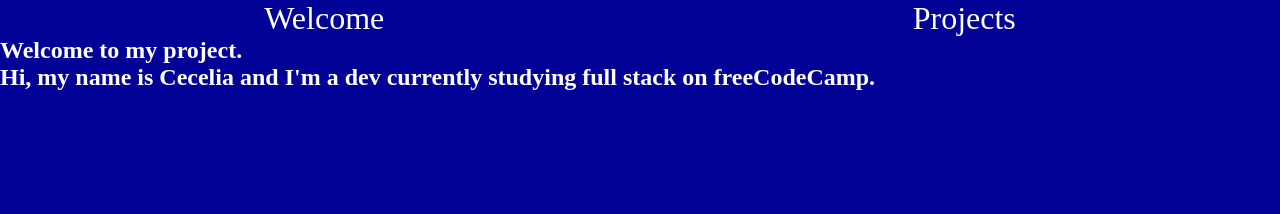
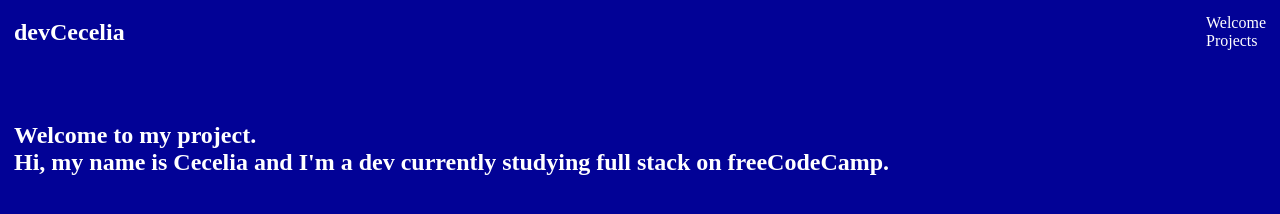
Before and after one commit to ceceliabraswell/freeCodeCamp-Personal-Portfolio, a plain HTML site: page index.html in a window 1280 px wide. Drawn offline with Linux system fonts and the light colour scheme.

Commit message:
Updated CSS
Edited CSS styling for body and header. Deleted nav ul selector

```diff
--- a/index.html
+++ b/index.html
@@ -8,6 +8,7 @@
 </head>
 <body>
     <header>
+        <h2>devCecelia</h2>
         <nav id="navbar">
             <ul>
                 <li href="#welcome">Welcome</li>
--- a/style.css
+++ b/style.css
@@ -9,19 +9,16 @@
 body {
     background-color: rgb(2, 2, 150);
     color: white;
+    min-height: 100vh;
+    display: flex;
+    flex-direction: column;
+    gap: 72px;
+    padding: 14px;
 }
 
-nav ul {
+header {
     display: flex;
-    flex-wrap: wrap;
-    justify-content: space-around;
-    text-align: right;
-    font-size: 2rem;
-    cursor: pointer;
+    align-items: center;
+    justify-content: space-between;
+    gap: 14px;
 }
-
-@media (max-width: 768px) {
-    nav {
-        flex-direction: column;
-    }
-}
```
